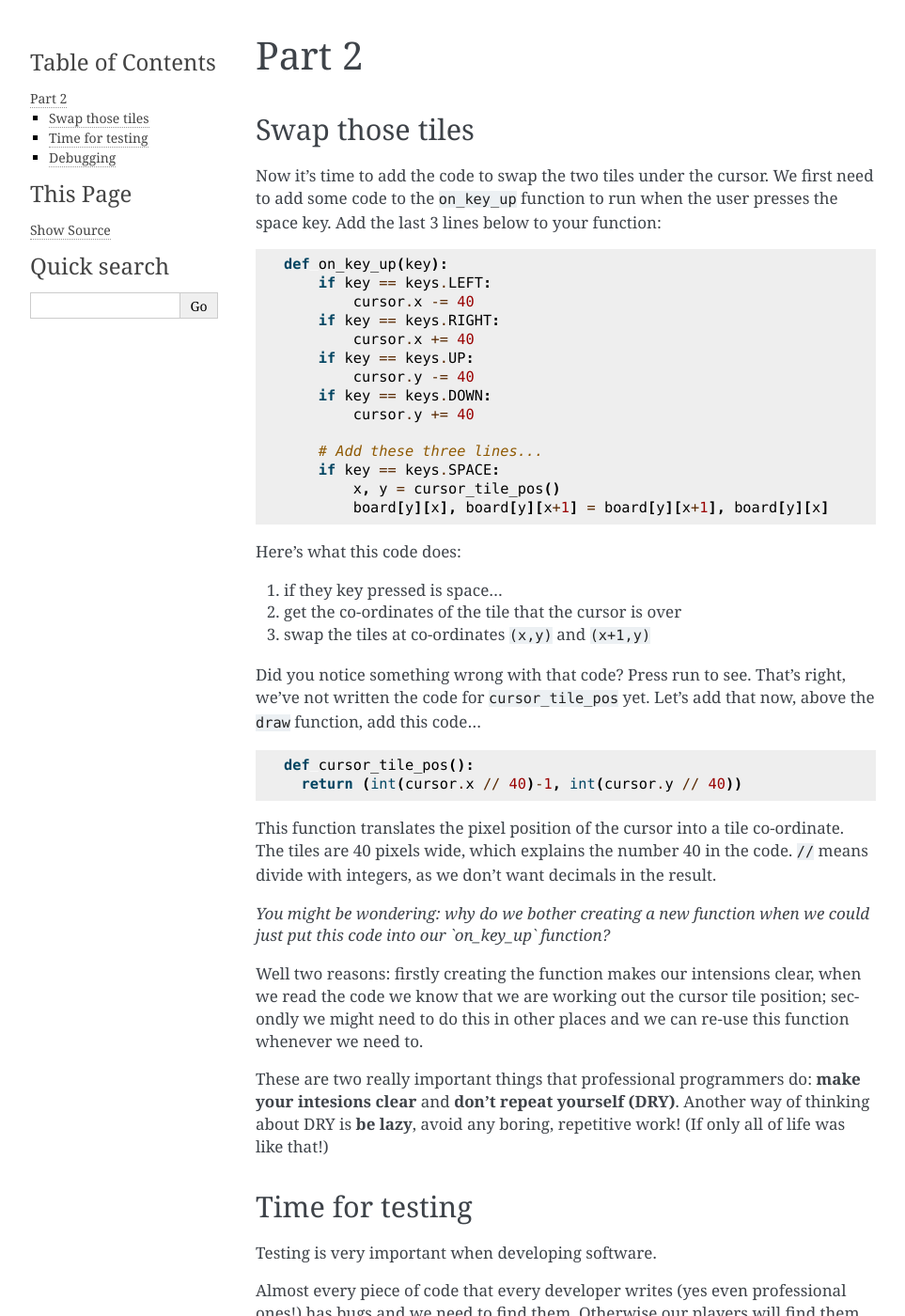
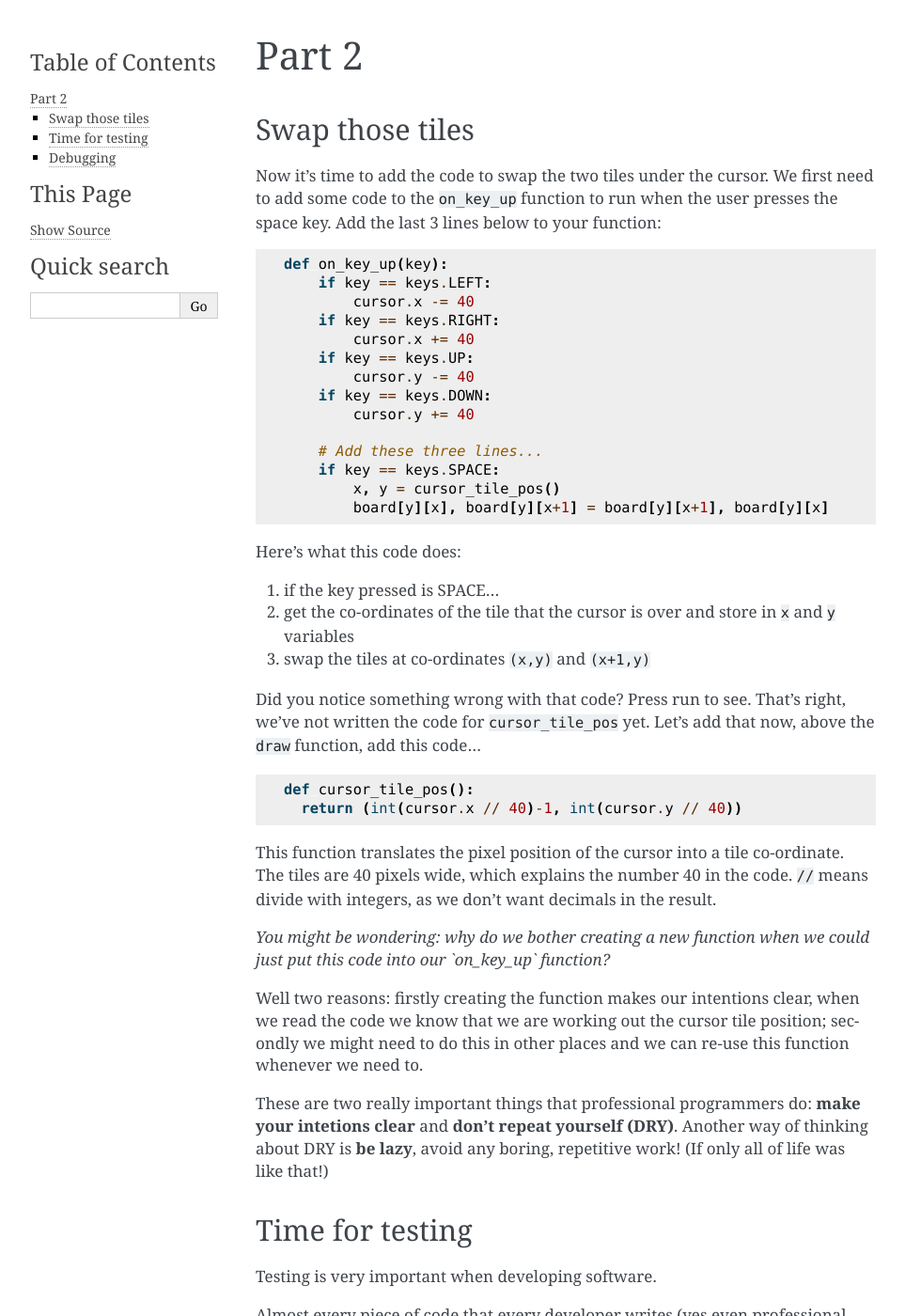
Before and after one commit to ericclack/pygamezero_candy, a Sphinx documentation site: the page built from doc/part2.rst, in a window 1280 px wide and 1400 px high. Shown: the whole window at 94% size, without its empty margins (148-1111 px from the left). Built offline with Sphinx 7.4.7, drawn with Linux system fonts in a browser that asks for light colours; some of the changed text lies outside the part shown.

Commit message:
Update part2.rst

```diff
--- a/doc/part2.rst
+++ b/doc/part2.rst
@@ -27,8 +27,8 @@ Now it's time to add the code to swap the two tiles under the cursor. We first n
 
 Here's what this code does:
 
-#. if they key pressed is space...
-#. get the co-ordinates of the tile that the cursor is over
+#. if the key pressed is SPACE...
+#. get the co-ordinates of the tile that the cursor is over and store in :code:`x` and :code:`y` variables
 #. swap the tiles at co-ordinates :code:`(x,y)` and :code:`(x+1,y)`
 
 Did you notice something wrong with that code? Press run to see. That's right, we've not written the code for :code:`cursor_tile_pos` yet. Let's add that now, above the :code:`draw` function, add this code...
@@ -42,9 +42,9 @@ This function translates the pixel position of the cursor into a tile co-ordinat
 
 *You might be wondering: why do we bother creating a new function when we could just put this code into our `on_key_up` function?*
 
-Well two reasons: firstly creating the function makes our intensions clear, when we read the code we know that we are working out the cursor tile position; secondly we might need to do this in other places and we can re-use this function whenever we need to.
+Well two reasons: firstly creating the function makes our intentions clear, when we read the code we know that we are working out the cursor tile position; secondly we might need to do this in other places and we can re-use this function whenever we need to.
 
-These are two really important things that professional programmers do: **make your intesions clear** and **don't repeat yourself (DRY)**. Another way of thinking about DRY is **be lazy**, avoid any boring, repetitive work! (If only all of life was like that!)
+These are two really important things that professional programmers do: **make your intetions clear** and **don't repeat yourself (DRY)**. Another way of thinking about DRY is **be lazy**, avoid any boring, repetitive work! (If only all of life was like that!)
 
 Time for testing
 ----------------
```
Also changed, not shown: other parts of doc/part2.rst (+1 -1 lines).
